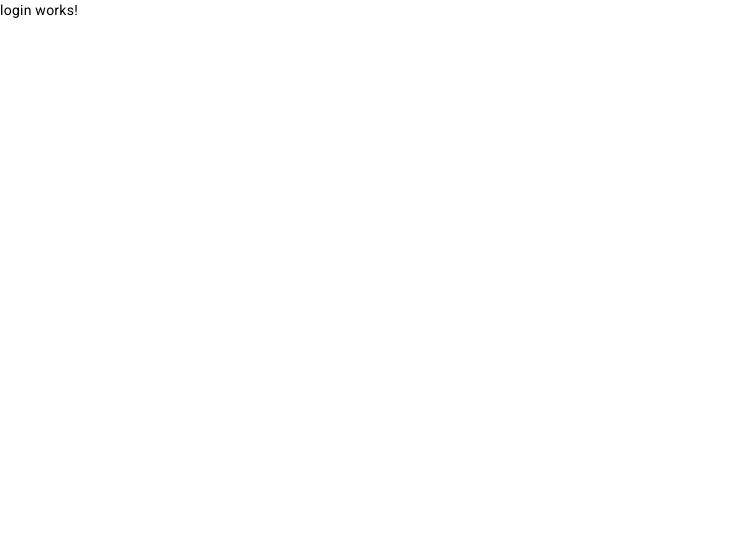
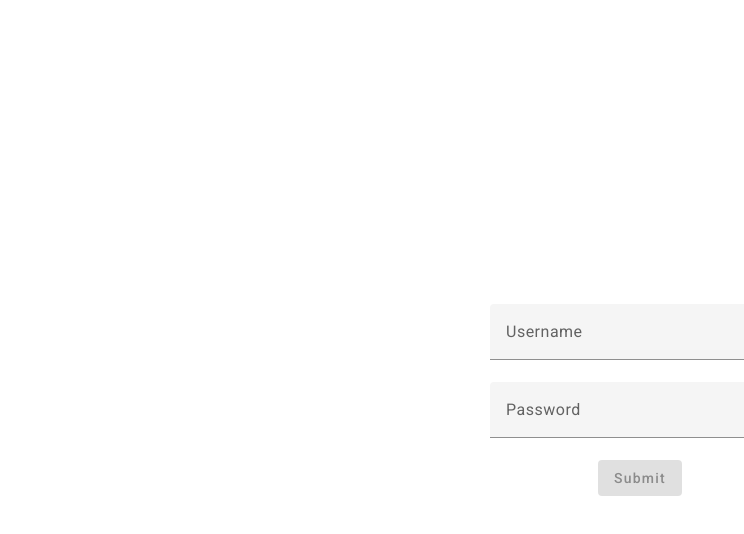
Before and after one commit to julia-kocik/angular-fitness-app, an Angular app: page /login in a window 1280 px wide. Shown: the top 534 px of the page, without its empty margins (0-744 px from the left). Built offline with nearby package versions, Linux system fonts and the light colour scheme.

Commit message:
Add LoginForm Component

```diff
--- a/src/app/app.module.ts
+++ b/src/app/app.module.ts
@@ -14,7 +14,7 @@ import { PastTrainingComponent } from './training/past-training/past-training.co
 import { WelcomeComponent } from './welcome/welcome.component';
 import { AppRoutingModule } from './app-routing.module';
 import { MatDatepicker } from '@angular/material/datepicker';
-
+import { ReactiveFormsModule } from '@angular/forms';
 
 @NgModule({
   declarations: [
@@ -34,6 +34,7 @@ import { MatDatepicker } from '@angular/material/datepicker';
     MaterialModule,
     AppRoutingModule,
     FormsModule,
+    ReactiveFormsModule,
   ],
   bootstrap: [AppComponent]
 })
--- a/src/app/auth/login/login.component.css
+++ b/src/app/auth/login/login.component.css
@@ -0,0 +1,10 @@
+.container {
+    height: 100vh;
+    display: flex;
+    align-items: center;
+    justify-content: center;
+    flex-direction: column;
+}
+mat-form-field {
+    width: 300px;
+}
--- a/src/app/auth/login/login.component.html
+++ b/src/app/auth/login/login.component.html
@@ -1 +1,11 @@
-<p>login works!</p>
+<form [formGroup]="loginForm" (ngSubmit)="onSubmit()" class="container" color="primary">
+    <mat-form-field>
+        <input id="userName" required type="text" matInput formControlName="userName" placeholder="Username">
+        <mat-error *ngIf="userName?.errors?.['required']">Field must not be empty</mat-error>
+    </mat-form-field>
+    <mat-form-field>
+        <input id="password" required type="text" matInput formControlName="password" placeholder="Password">
+        <mat-error *ngIf="password?.errors?.['required']">Field must not be empty</mat-error>
+    </mat-form-field>
+    <button type="submit" mat-raised-button color="primary" [disabled]="loginForm.invalid">Submit</button>
+</form>
--- a/src/app/auth/login/login.component.ts
+++ b/src/app/auth/login/login.component.ts
@@ -1,4 +1,5 @@
 import { Component } from '@angular/core';
+import { FormGroup, FormControl, Validators } from '@angular/forms';
 
 @Component({
   selector: 'app-login',
@@ -6,5 +7,21 @@ import { Component } from '@angular/core';
   styleUrls: ['./login.component.css']
 })
 export class LoginComponent {
+  loginForm = new FormGroup({
+    userName: new FormControl('', Validators.required),
+    password: new FormControl('', Validators.required),
+  });
 
+  onSubmit() {
+    console.log(this.loginForm)
+    this.loginForm.reset()
+  }
+
+  get userName() {
+    return this.loginForm.get('userName');
+  }
+
+  get password() {
+    return this.loginForm.get('password');
+  }
 }
```
Also changed, not shown: 1 other file (tests, documents, lock files or other folders).
